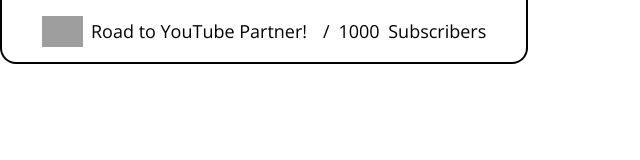
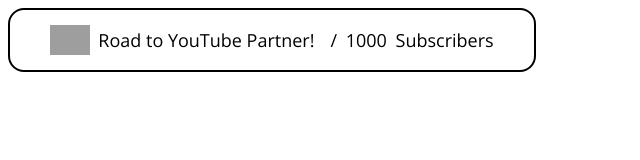
Before and after one commit to Assistant/counter, a website: page index.html in a window 1280 px wide. Shown: the whole page, without its empty margins (0-640 px from the left). Drawn offline with nearby package versions, Linux system fonts and the light colour scheme; grey boxes are pictures that could not be loaded.

Commit message:
Change to floating box style

```diff
--- a/index.html
+++ b/index.html
@@ -19,8 +19,8 @@
         }
 
         * {
-            padding: 0;
-            margin: 0;
+            /*     padding: 0; */
+            /*     margin: 0; */
             box-sizing: border-box;
         }
 
@@ -67,10 +67,10 @@
             justify-content: center;
             align-content: center;
             align-items: center;
-            border-width: 0 2px 2px 2px;
+            border-width: 2px;
             border-color: black;
             border-style: solid;
-            border-radius: 0 0 1rem 1rem;
+            border-radius: 1rem;
         }
 
         #counter {
@@ -78,7 +78,7 @@
         }
 
         progress {
-            border-radius: 0 0 1rem 1rem;
+            border-radius: 1rem;
             height: inherit;
             width: inherit;
             border: 0;
```
